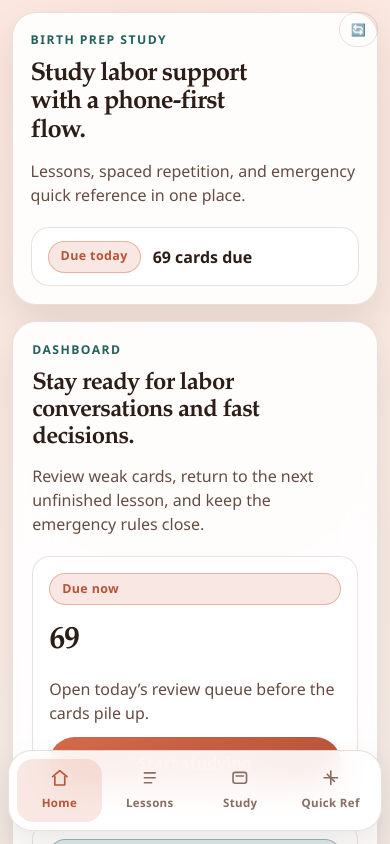
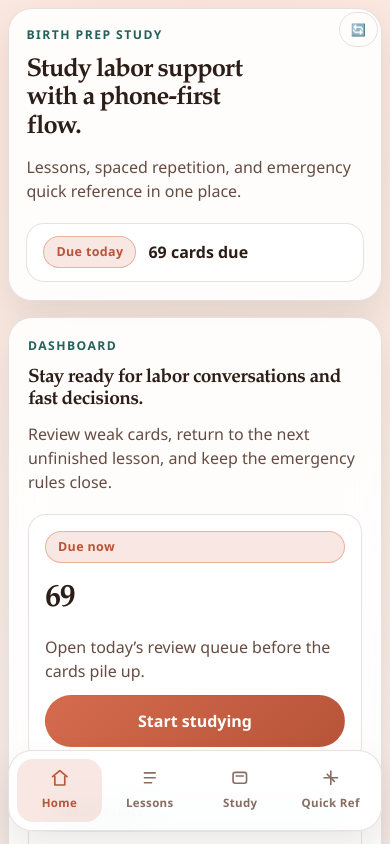
Before and after one commit to leonvking0/birth-prep-app, a React (Vite) app: page /#/ in a window 390 px wide. Shown: the top 844 px of the page. Built offline with nearby package versions, Linux system fonts and the light colour scheme.

Commit message:
fix: mobile text overflow - reduce padding, force word-wrap, prevent horizontal scroll

```diff
--- a/src/components/layout/AppShell.module.css
+++ b/src/components/layout/AppShell.module.css
@@ -1,14 +1,17 @@
 .shell {
   min-height: 100vh;
-  padding: clamp(0.75rem, 3vw, 1.5rem);
+  padding: clamp(0.4rem, 2vw, 1.5rem);
   padding-bottom: calc(var(--nav-height) + 1.25rem);
+  overflow-x: hidden;
 }
 
 .frame {
-  width: min(100%, var(--content-max));
+  width: 100%;
+  max-width: var(--content-max);
   margin: 0 auto;
   display: grid;
   gap: var(--space-4);
+  min-width: 0;
 }
 
 .topBar {
--- a/src/index.css
+++ b/src/index.css
@@ -80,11 +80,13 @@
 html {
   min-height: 100%;
   scroll-behavior: smooth;
+  overflow-x: hidden;
 }
 
 body {
   margin: 0;
   min-height: 100vh;
+  overflow-x: hidden;
   font-family: var(--font-sans);
   line-height: 1.5;
   color: var(--text);
@@ -161,8 +163,9 @@ h1 {
 }
 
 h2 {
-  font-size: clamp(1.5rem, 4vw, 2.2rem);
+  font-size: clamp(1.2rem, 3.5vw, 2.2rem);
   letter-spacing: -0.03em;
+  overflow-wrap: anywhere;
 }
 
 h3 {
@@ -222,6 +225,8 @@ pre {
   border-radius: var(--radius-lg);
   box-shadow: var(--shadow-card);
   backdrop-filter: blur(16px);
+  min-width: 0;
+  max-width: 100%;
 }
 
 .surface-strong {
@@ -366,10 +371,14 @@ pre {
   gap: var(--space-5);
   font-size: 1rem;
   color: var(--text-muted);
+  max-width: 100%;
+  overflow-wrap: anywhere;
+  word-break: break-word;
 }
 
 .lesson-markdown h1 {
-  font-size: clamp(1.8rem, 5vw, 2.6rem);
+  font-size: clamp(1.3rem, 4vw, 2rem);
+  overflow-wrap: anywhere;
 }
 
 .lesson-markdown h2 {
--- a/src/pages/LessonDetailPage.module.css
+++ b/src/pages/LessonDetailPage.module.css
@@ -2,13 +2,14 @@
 .reader,
 .related {
   display: grid;
-  gap: var(--space-5);
-  padding: clamp(1.1rem, 4vw, 1.6rem);
+  gap: var(--space-4);
+  padding: clamp(0.75rem, 3vw, 1.5rem);
+  max-width: 100%;
+  min-width: 0;
 }
 
 .reader {
-  overflow-x: auto;
-  overflow-y: visible;
+  overflow-x: hidden;
   word-break: break-word;
   overflow-wrap: anywhere;
 }
```
